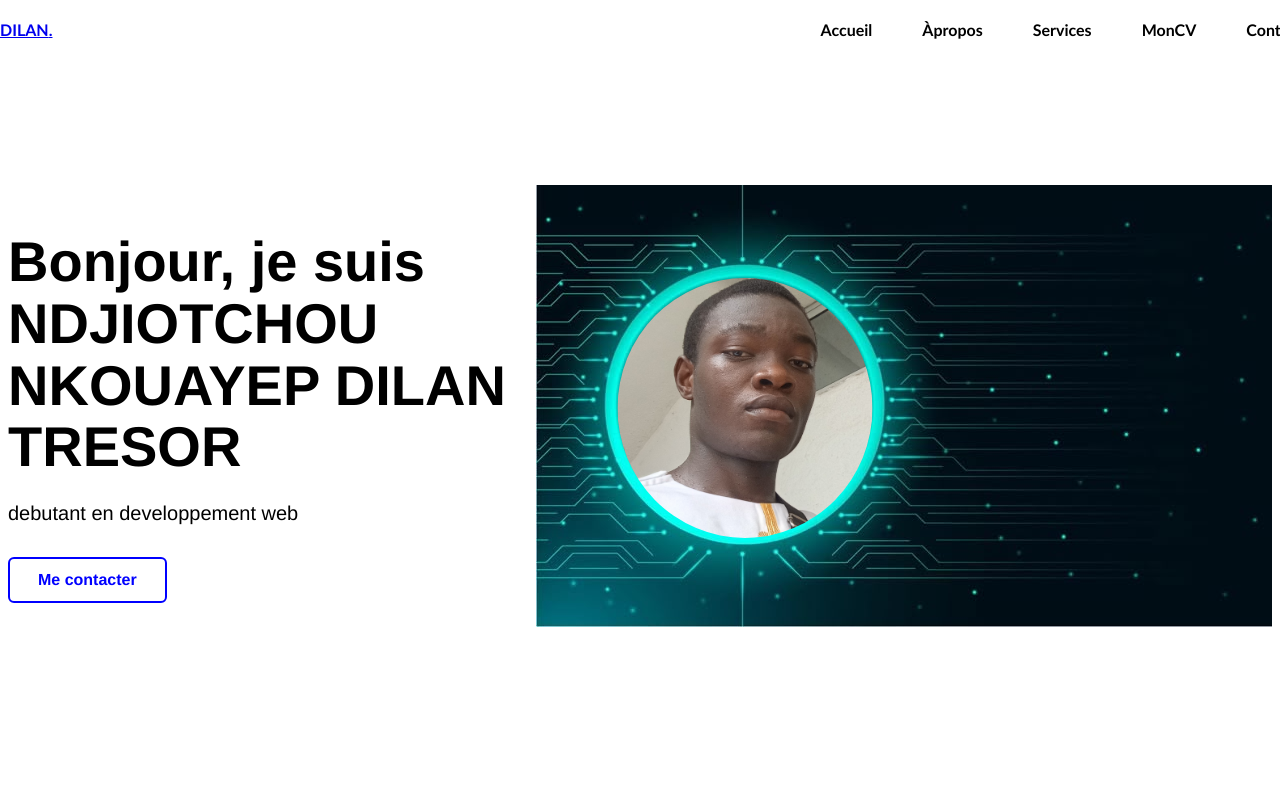
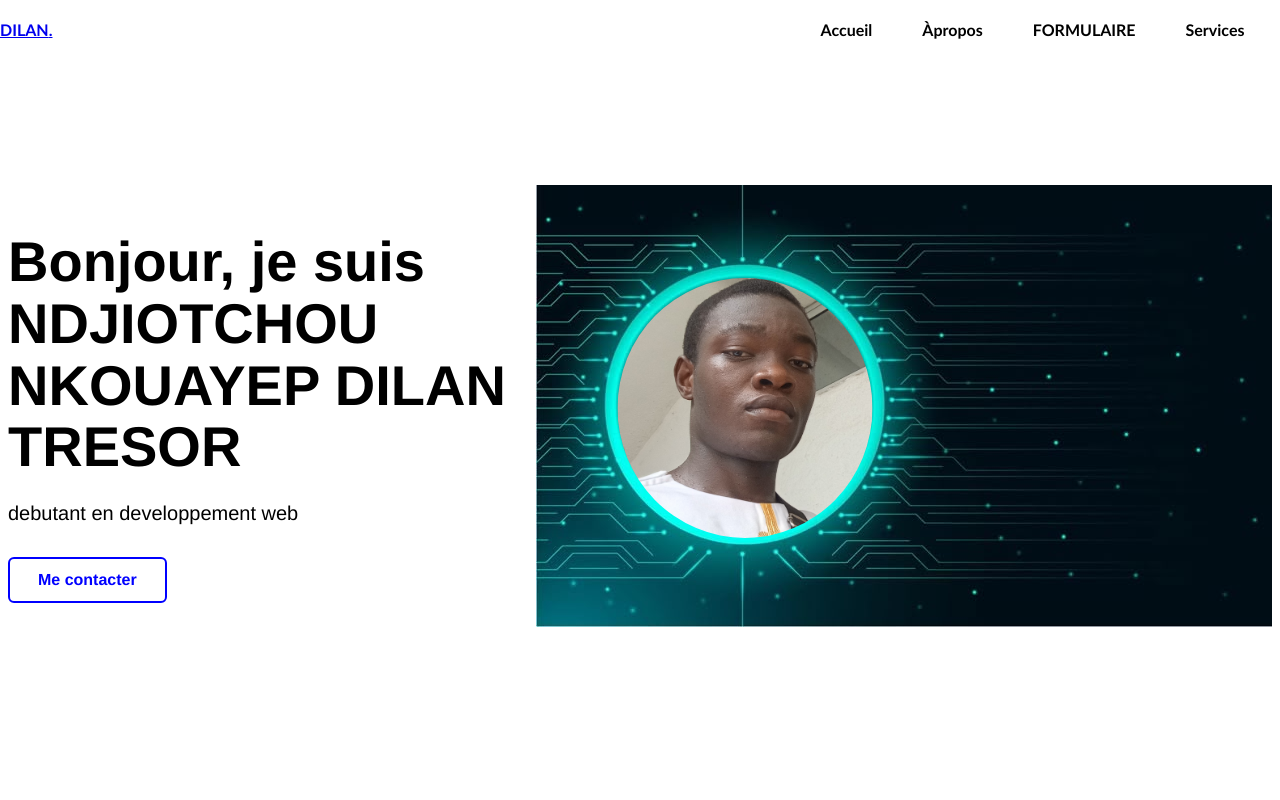
Before and after one commit to Elrefe2412/TPE, a plain HTML site: page index.html in a window 1280 px wide. Shown: the top 800 px of the page. Drawn offline with Linux system fonts and the light colour scheme.

Commit message:
ajout des modifications

```diff
--- a/index.html
+++ b/index.html
@@ -16,6 +16,7 @@
 
                     <a href="#ENTETE" class="nav-link">Accueil</a>
                     <a href="#about" class="nav-link">Àpropos</a>
+                    <a href="formulaire.html" class="nav-link">FORMULAIRE</a>
                     <a href="services.html" class="nav-link">Services</a>
                     <a href="CV.html" class="nav-link">MonCV</a>
                     <a href="#contacts" class="nav-link">Contact</a>
--- a/stylecv.css
+++ b/stylecv.css
@@ -39,3 +39,5 @@ hr{
     font-weight: 100px;
     color: black;
 }
+@media only screen and (max-width: 500px) {
+}
```
Also changed, not shown: style.css (+3 -6 lines).
